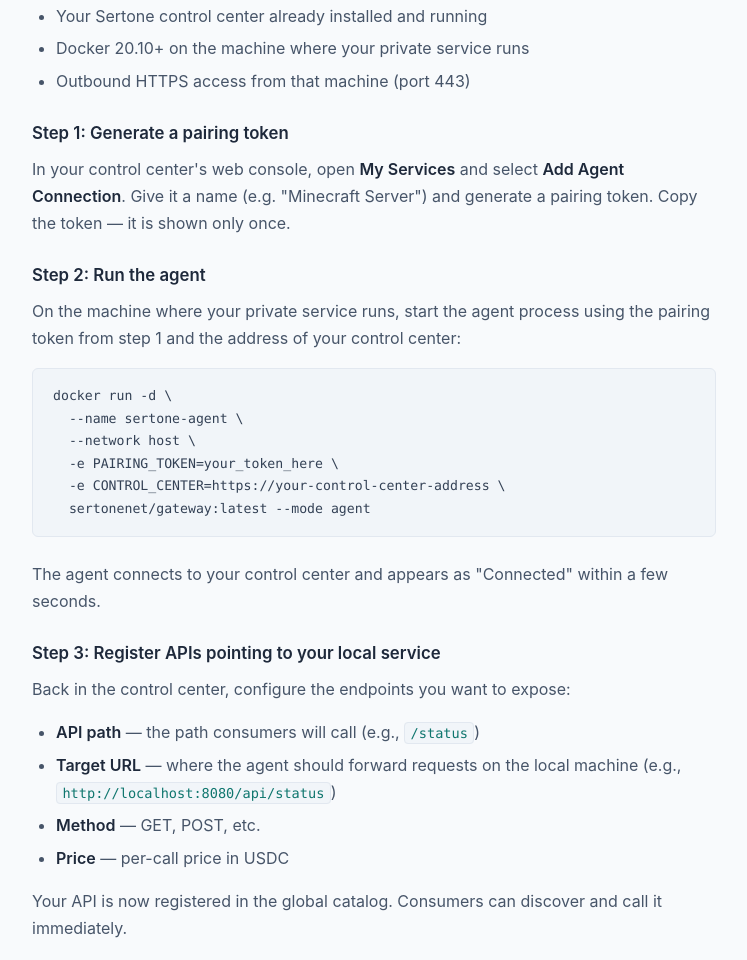
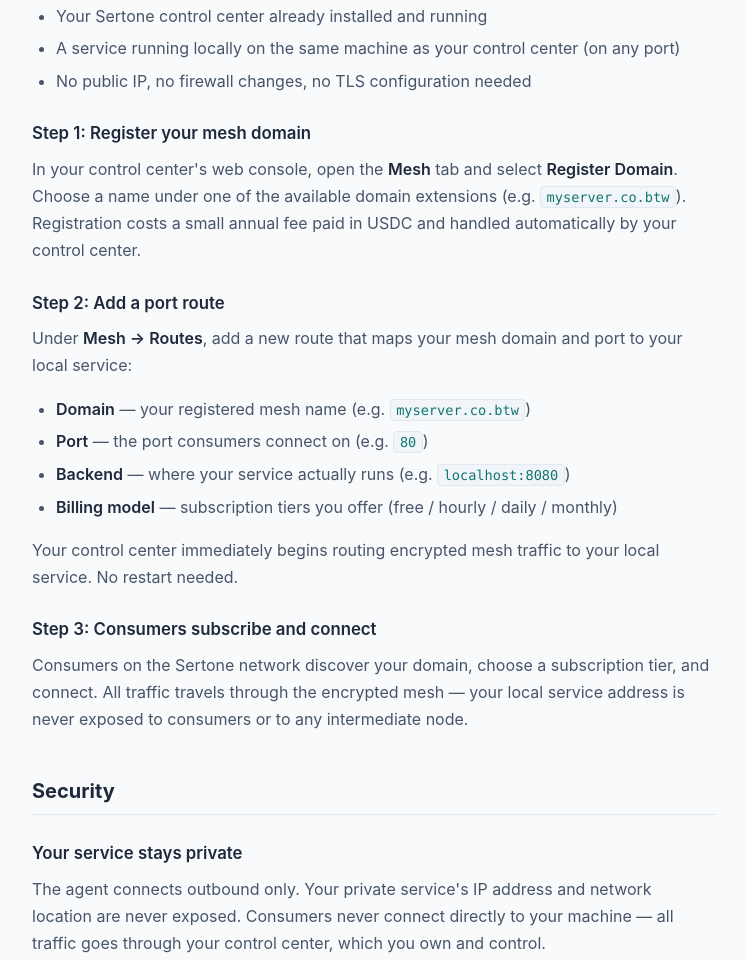
Before and after one commit to opsalis/sertone-website, a website: page docs/agents.html in a window 1280 px wide. Shown: the part 2074-3034 px from the top of the page, without its empty margins (256-1003 px from the left). Drawn offline with Linux system fonts and the light colour scheme.

Commit message:
docs: fix agents.html - replace false v5 agent setup with accurate UltraNet route registration

```diff
--- a/docs/agents.html
+++ b/docs/agents.html
@@ -197,34 +197,25 @@
       <h3>Requirements</h3>
       <ul>
         <li>Your Sertone control center already installed and running</li>
-        <li>Docker 20.10+ on the machine where your private service runs</li>
-        <li>Outbound HTTPS access from that machine (port 443)</li>
+        <li>A service running locally on the same machine as your control center (on any port)</li>
+        <li>No public IP, no firewall changes, no TLS configuration needed</li>
       </ul>
 
-      <h3>Step 1: Generate a pairing token</h3>
-      <p>In your control center's web console, open <strong>My Services</strong> and select <strong>Add Agent Connection</strong>. Give it a name (e.g. "Minecraft Server") and generate a pairing token. Copy the token — it is shown only once.</p>
+      <h3>Step 1: Register your mesh domain</h3>
+      <p>In your control center's web console, open the <strong>Mesh</strong> tab and select <strong>Register Domain</strong>. Choose a name under one of the available domain extensions (e.g. <code>myserver.co.btw</code>). Registration costs a small annual fee paid in USDC and handled automatically by your control center.</p>
 
-      <h3>Step 2: Run the agent</h3>
-      <p>On the machine where your private service runs, start the agent process using the pairing token from step 1 and the address of your control center:</p>
-      <pre><code>docker run -d \
-  --name sertone-agent \
-  --network host \
-  -e PAIRING_TOKEN=your_token_here \
-  -e CONTROL_CENTER=https://your-control-center-address \
-  sertonenet/gateway:latest --mode agent</code></pre>
+      <h3>Step 2: Add a port route</h3>
+      <p>Under <strong>Mesh &rarr; Routes</strong>, add a new route that maps your mesh domain and port to your local service:</p>
+      <ul>
+        <li><strong>Domain</strong> — your registered mesh name (e.g. <code>myserver.co.btw</code>)</li>
+        <li><strong>Port</strong> — the port consumers connect on (e.g. <code>80</code>)</li>
+        <li><strong>Backend</strong> — where your service actually runs (e.g. <code>localhost:8080</code>)</li>
+        <li><strong>Billing model</strong> — subscription tiers you offer (free / hourly / daily / monthly)</li>
+      </ul>
+      <p>Your control center immediately begins routing encrypted mesh traffic to your local service. No restart needed.</p>
 
-      <p>The agent connects to your control center and appears as "Connected" within a few seconds.</p>
-
-      <h3>Step 3: Register APIs pointing to your local service</h3>
-      <p>Back in the control center, configure the endpoints you want to expose:</p>
-      <ul>
-        <li><strong>API path</strong> — the path consumers will call (e.g., <code>/status</code>)</li>
-        <li><strong>Target URL</strong> — where the agent should forward requests on the local machine (e.g., <code>http://localhost:8080/api/status</code>)</li>
-        <li><strong>Method</strong> — GET, POST, etc.</li>
-        <li><strong>Price</strong> — per-call price in USDC</li>
-      </ul>
-
-      <p>Your API is now registered in the global catalog. Consumers can discover and call it immediately.</p>
+      <h3>Step 3: Consumers subscribe and connect</h3>
+      <p>Consumers on the Sertone network discover your domain, choose a subscription tier, and connect. All traffic travels through the encrypted mesh — your local service address is never exposed to consumers or to any intermediate node.</p>
 
       <h2 id="security">Security</h2>
 
@@ -276,32 +267,28 @@
 
       <p>Consumers call the APIs at normal Sertone API prices (e.g., $0.001/call). The plugin author earns 95% of every call, settled automatically in USDC.</p>
 
-      <div class="info-box">
-        See the <a href="/demos/a2a">A2A Agent demo</a> for a live interactive example of how agents discover and call each other through the network.
-      </div>
-
       <h2 id="faq">Frequently asked questions</h2>
 
       <h3>Can an agent expose multiple services?</h3>
       <p>Yes. Each registered API can target a different local URL. One agent can proxy requests to a Minecraft server, a local Python API, and a home automation hub — all at the same time.</p>
 
-      <h3>What happens if the agent disconnects?</h3>
-      <p>The agent reconnects automatically with exponential backoff. While disconnected, calls to its APIs return a service unavailable response. The control center shows the agent status as "Disconnected" and sends an alert if configured.</p>
+      <h3>What happens if the control center goes offline?</h3>
+      <p>Consumers cannot reach your service while your control center is offline. When it comes back online, routing resumes automatically — no reconfiguration needed. The mesh routes around outages at the network level, but the exit point (your control center) must be reachable to forward traffic to your local service.</p>
 
-      <h3>Does this work with WebSocket or SSE services?</h3>
-      <p>Yes. The agent relay supports streaming protocols. SSE streams and WebSocket connections are relayed transparently through the persistent connection.</p>
+      <h3>Does this work with any TCP service, not just HTTP?</h3>
+      <p>Yes. The mesh relay operates at the TCP layer. Any TCP-based protocol — HTTP, HTTPS, WebSocket, a game server protocol, a database wire protocol — is relayed transparently. Your local service sees raw TCP connections and does not need to be aware of the mesh.</p>
 
-      <h3>Can I run multiple agent instances for redundancy?</h3>
-      <p>Yes. Register two agents with the same APIs. The control center round-robins requests across available agents automatically. If one goes down, the other takes all traffic.</p>
+      <h3>Can I expose the same service on multiple ports?</h3>
+      <p>Yes. Add one route per port. Each route maps independently. For example: port 80 for HTTP, port 443 for HTTPS, port 25565 for a Minecraft protocol — all backed by the same or different local services.</p>
 
-      <h3>Is there a cost to run the agent?</h3>
-      <p>The agent image is free. It uses minimal resources — roughly the same as a very light web server. On a typical VPS it uses under 50MB of RAM and less than 1% CPU when idle.</p>
+      <h3>Is there a cost to host a service through the mesh?</h3>
+      <p>Domain registration costs a small annual fee in USDC — the same as registering any internet domain. Routing itself is free; you only pay once per year per domain. There are no per-request fees on the provider side. You earn 95% of every subscription payment made by consumers.</p>
 
       <div class="next-steps">
         <h2>Next steps</h2>
+        <a href="/docs/quick-start" class="next-link">Quick Start →</a>
         <a href="/docs/registering-apis" class="next-link">Registering APIs →</a>
-        <a href="/docs/quick-start" class="next-link">Quick Start →</a>
-        <a href="/demos/a2a" class="next-link">A2A Agent demo →</a>
+        <a href="/docs/vpn" class="next-link">VPN Server →</a>
       </div>
 
     </main>
```
